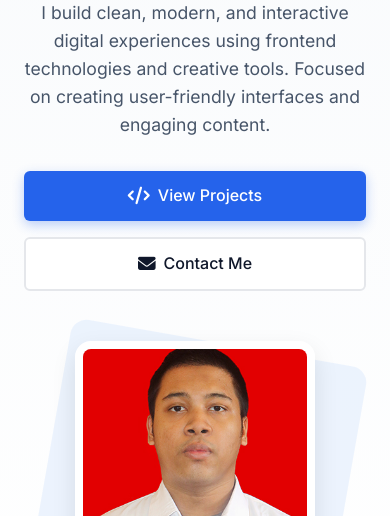
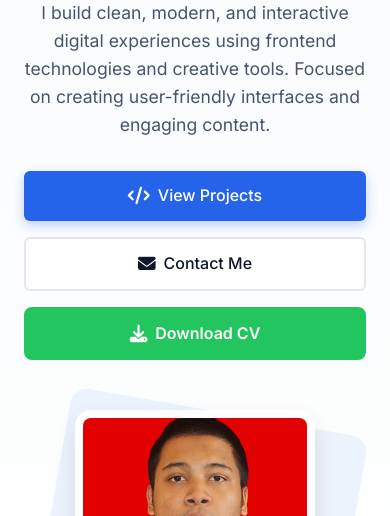
Before and after one commit to aldino012/portofolio, a plain HTML site: page index.html in a window 390 px wide. Shown: the part 328-844 px from the top of the page. Drawn offline with Linux system fonts and the light colour scheme.

Commit message:
Update Portofolio

```diff
--- a/css/style.css
+++ b/css/style.css
@@ -675,3 +675,60 @@ footer p {
     flex-direction: column;
   }
 }
+
+
+/* Style untuk tombol CV */
+.cv-btn {
+    background-color: #22c55e;
+    color: white;
+    padding: 12px 24px;
+    border-radius: 8px;
+    text-decoration: none;
+    font-weight: 600;
+    display: inline-flex;
+    align-items: center;
+    gap: 8px;
+    transition: all 0.3s ease;
+    border: 2px solid #22c55e;
+}
+
+.cv-btn:hover {
+    background-color: #16a34a;
+    border-color: #16a34a;
+    transform: translateY(-2px);
+    box-shadow: 0 4px 12px rgba(34, 197, 94, 0.3);
+}
+
+/* Atau alternatif style jika ingin tombol outline */
+.cv-btn.outline {
+    background-color: transparent;
+    color: #22c55e;
+    border: 2px solid #22c55e;
+}
+
+.cv-btn.outline:hover {
+    background-color: #22c55e;
+    color: white;
+}
+
+/* Atur spacing untuk multiple buttons di hero */
+.hero-actions {
+    display: flex;
+    flex-wrap: wrap;
+    gap: 16px;
+    margin-top: 24px;
+}
+
+/* Responsive untuk tombol di hero */
+@media (max-width: 768px) {
+    .hero-actions {
+        flex-direction: column;
+        align-items: flex-start;
+    }
+
+    .hero-actions .btn,
+    .hero-actions .cv-btn {
+        width: 100%;
+        justify-content: center;
+    }
+}
--- a/index.html
+++ b/index.html
@@ -59,6 +59,10 @@
         </a>
         <a href="#contact" class="btn secondary">
           <i class="fas fa-envelope"></i> Contact Me
+        </a>
+        <!-- Tombol Download CV baru -->
+        <a href="pdf/Achmad Aldino.pdf" download="AchmadAldino_CV.pdf" class="btn cv-btn">
+          <i class="fas fa-download"></i> Download CV
         </a>
       </div>
     </div>
```
Also changed, not shown: 1 other file. Lines whose indentation alone changed are shown as unchanged.
